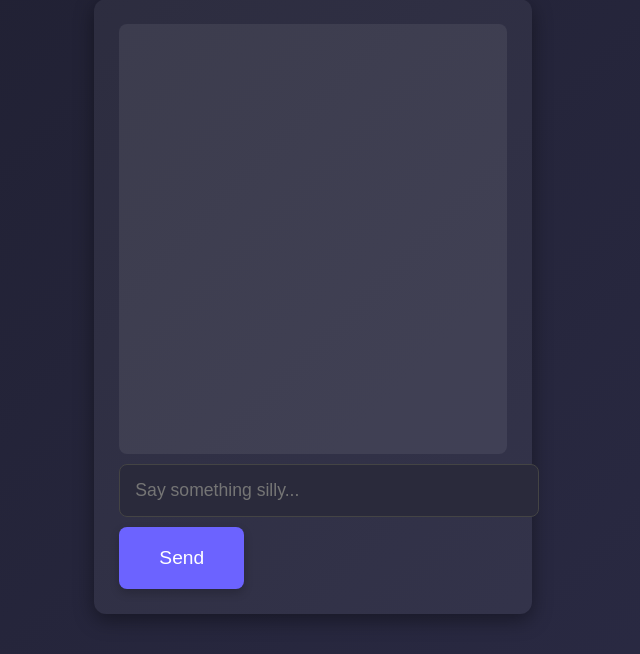
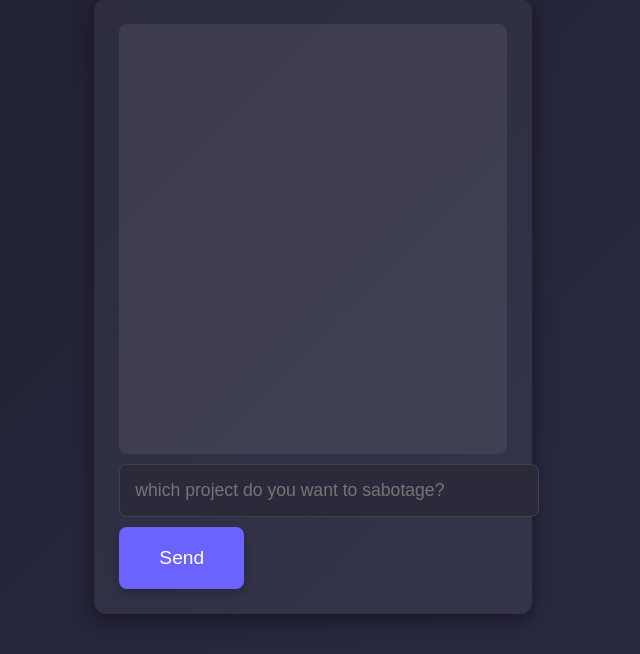
Before and after one commit to ajay-m-arul05/sabo, a Flask app: page /sabogpt in a window 1280 px wide. Shown: the part 191-845 px from the top of the page, without its empty margins (327-967 px from the left). Run offline with Flask 3, Linux system fonts and the light colour scheme; parts of the project's set-up code (start-up, migrations or seed data) failed here and were passed over.

Commit message:
um commit

```diff
--- a/templates/sabogpt.html
+++ b/templates/sabogpt.html
@@ -11,7 +11,7 @@
     <a href="/" class="back-btn">⬅ Back</a>
     <div class="chat-container">
         <div id="chat-box"></div>
-        <input type="text" id="user-input" placeholder="Say something silly...">
+        <input type="text" id="user-input" placeholder="which project do you want to sabotage?" />
         <button onclick="sendMessage()">Send</button>
     </div>
     <script>
```
